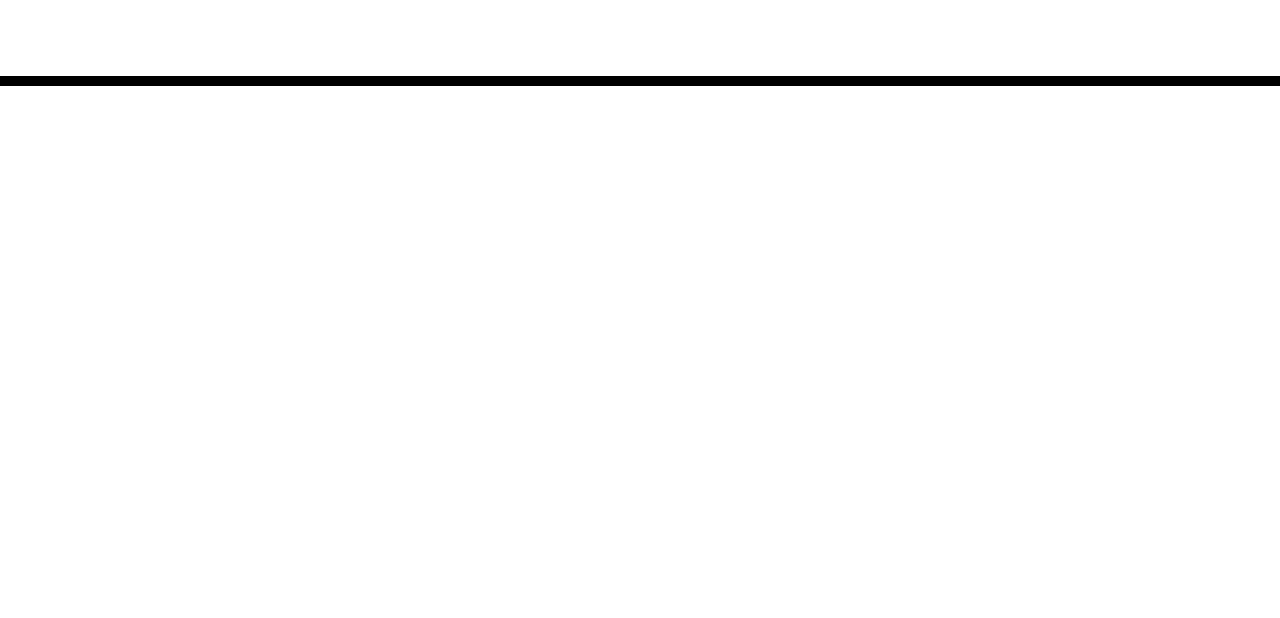
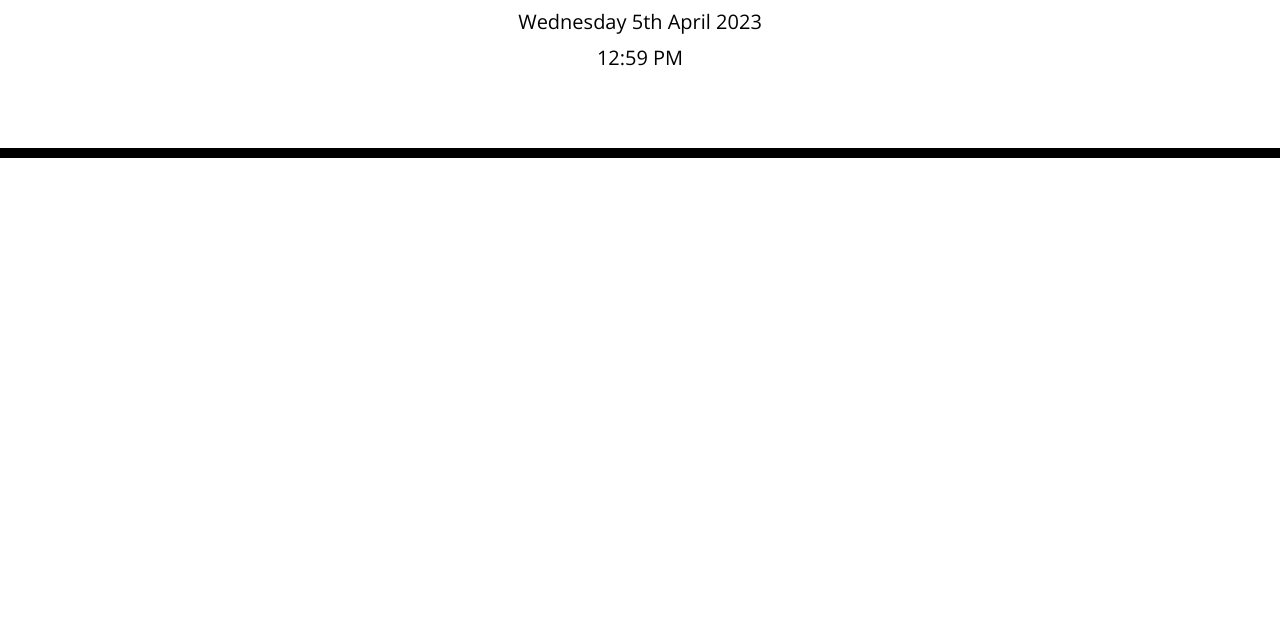
Before and after one commit to ekh-b/Workday-Calendar, a plain HTML site: page index.html in a window 1280 px wide. Shown: the part 182-800 px from the top of the page. Drawn offline with nearby package versions, Linux system fonts and the light colour scheme.

Commit message:
Linked script.js file to the HTML file, fixed the date and added time to the jumotron/top of the page.

```diff
--- a/index.html
+++ b/index.html
@@ -27,6 +27,7 @@
       <h1 class="display-3">Work Day Scheduler</h1>
       <p class="lead">A simple calendar app for scheduling your work day</p>
       <p id="currentDay" class="lead"></p>
+      <p id="currentTime" class="lead"></p>
     </header>
     <div class="container">
       <!-- Timeblocks go here -->
@@ -34,5 +35,17 @@
 
     <script src="https://cdnjs.cloudflare.com/ajax/libs/jquery/3.2.1/jquery.min.js"></script>
     <script src="https://cdnjs.cloudflare.com/ajax/libs/moment.js/2.24.0/moment.min.js"></script>
+
+
+
+
+
+    <!--inser java script file here, need to link to it to make the contents in my file work-->
+    <script src="script.js"></script>
+
+
+
+
+
   </body>
 </html>
--- a/script.js
+++ b/script.js
@@ -3,15 +3,19 @@
 // Date/time- Display current date at the top of the calendar when a user opens the planner
 // need to look at moment.js
 
-var timeDisplayEl = $('#time-display'); //Use this refernce for DOM elements??
+//var timeDisplayEl = $('#currentDay'); //Use this refernce for DOM elements??
 
-function displayTime(){
-var currentTime = moment().format("MMM Do YY");
-timeDisplayEl.text(currentTime);
+//function displayTime(){
+//var currentTime = moment().format("MMM Do YY");
+//timeDisplayEl.text(currentTime);
 
-}
+//}
 
+var today = moment();
+$("#currentDay").text(today.format("dddd Do MMMM YYYY "));
 
+var time = moment();
+$("#currentTime").text(today.format("LT"));
 
 
 
```
